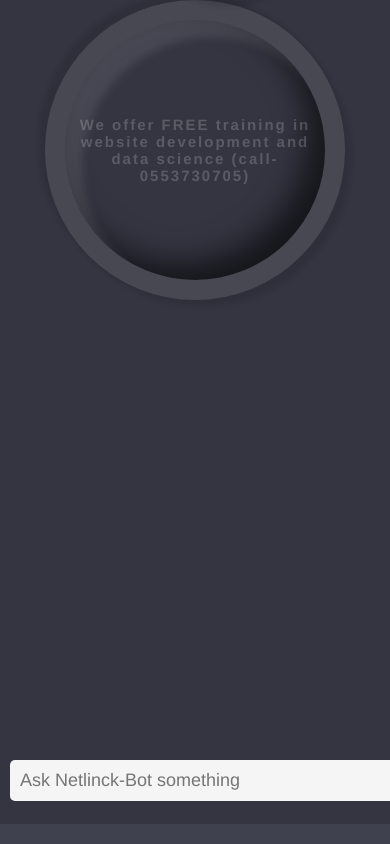
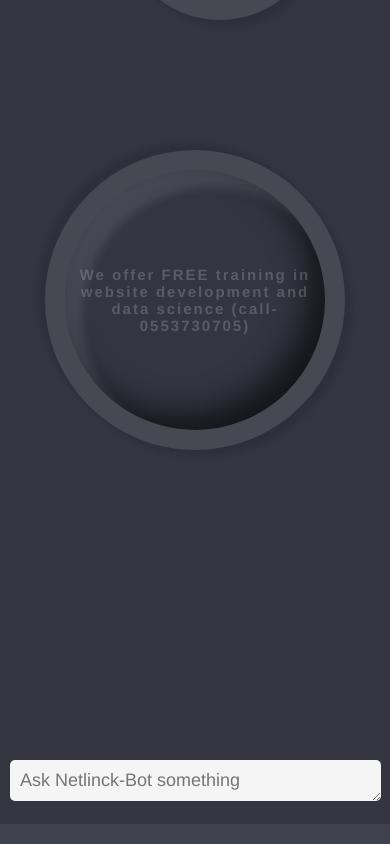
Before and after one commit to Shaddynetwork/netlinck-bot, a website built with Vite: page client/index.html in a window 390 px wide. Built offline with nearby package versions, Linux system fonts and the light colour scheme.

Commit message:
textarea90width

```diff
--- a/client/style.css
+++ b/client/style.css
@@ -28,12 +28,16 @@
   .bottomheader{
     border-radius: 400px;
     padding:0px;
+    top:50px;
+    margin-top: 100px;
     position:absolute;
 
   }
   .topheader{
     border-radius: 400px;
     padding:0px;
+    top: 20px;
+    margin-top: 20px;
     z-index: 2;
     position:absolute;
 
@@ -55,6 +59,7 @@
   z-index: 3;
   background:whitesmoke;
   color:black;
+  width: 95%;
 }
 
 #chat_container {
```
